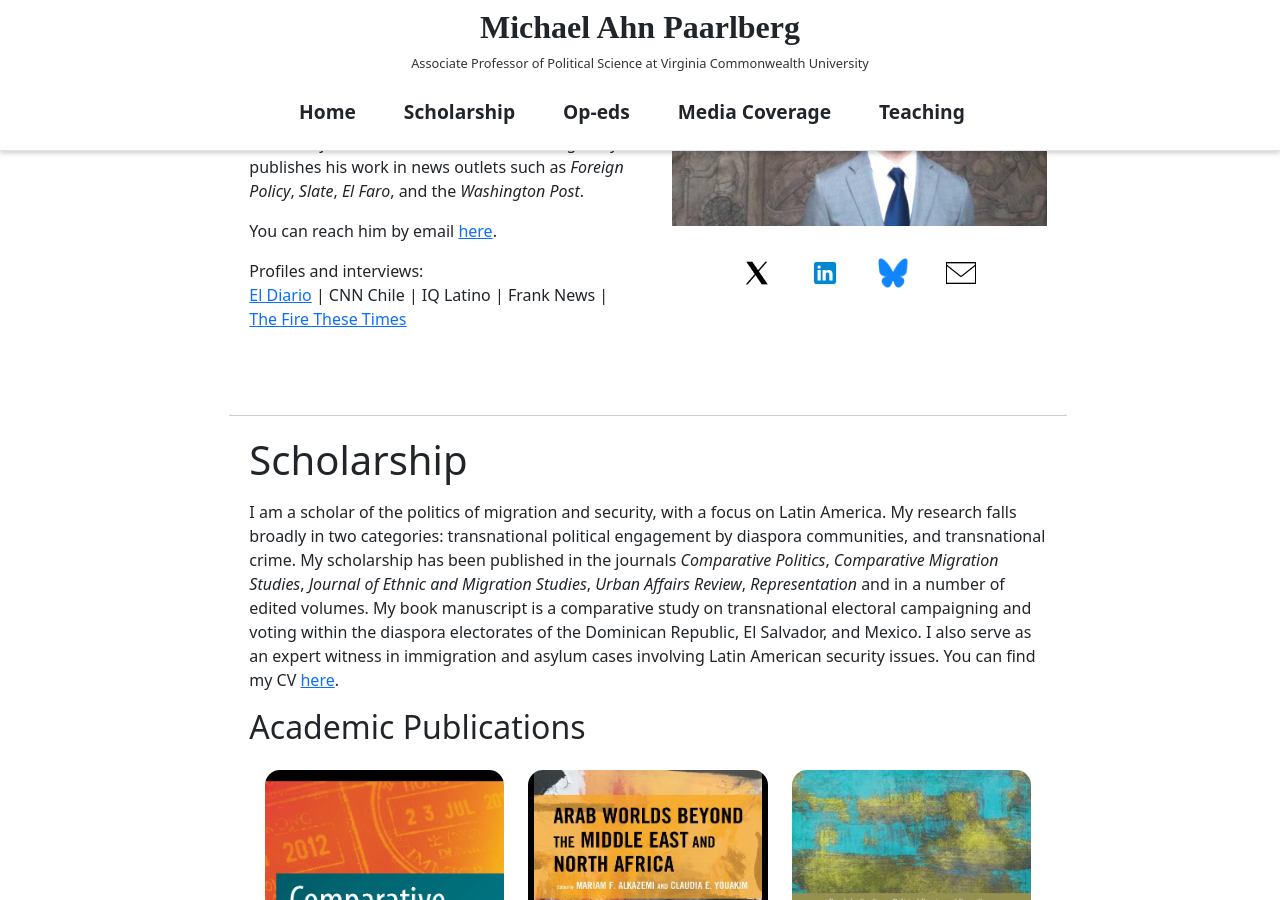
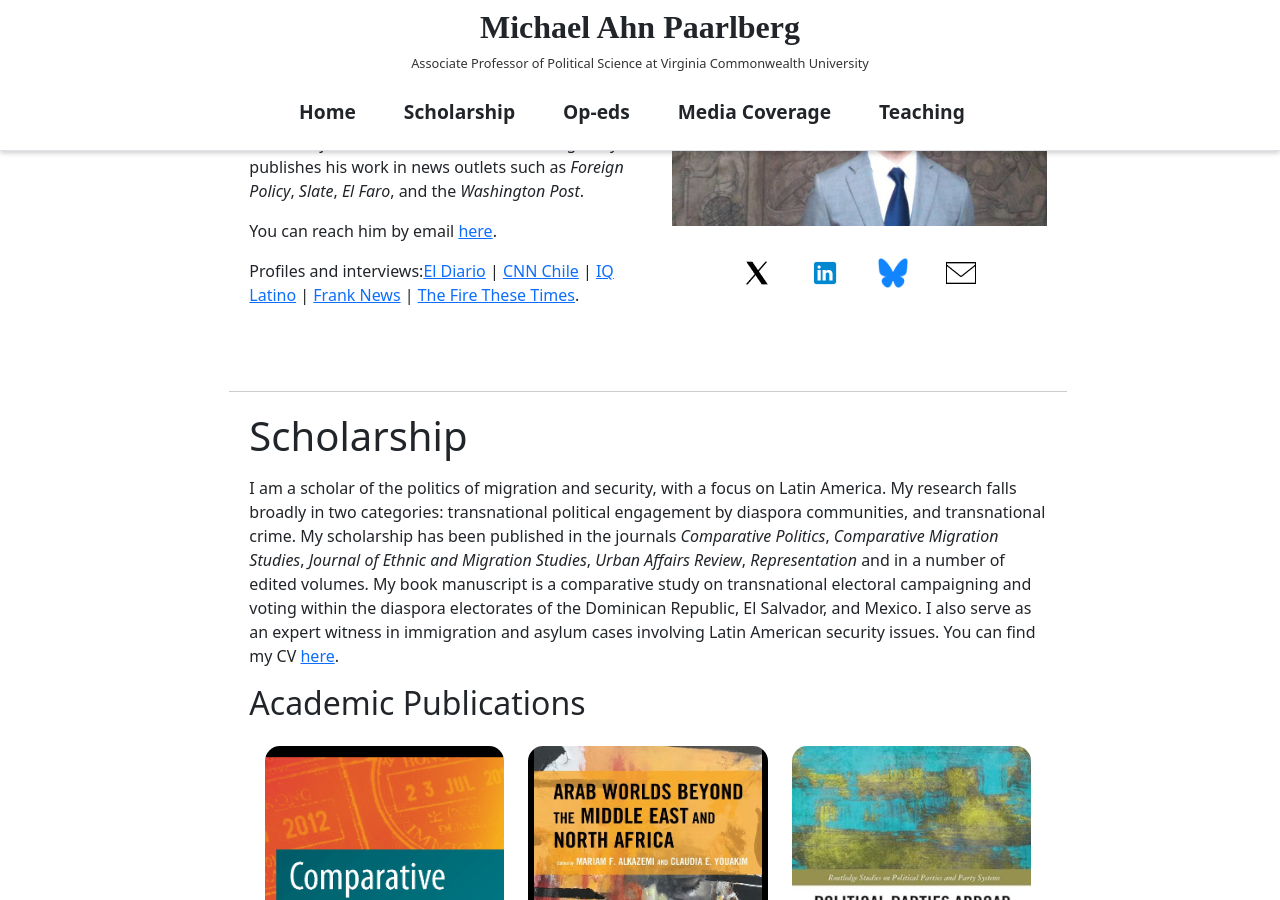
Before and after one commit to RelevantResearch/michael-paarlberg, a Jekyll site: the page built from _pages/home.md, in a window 1280 px wide and 900 px high, scrolled down 329 px. Built offline with Jekyll 4.4.1, drawn with Linux system fonts in a browser that asks for light colours.

```diff
--- a/_includes/home.html
+++ b/_includes/home.html
@@ -11,7 +11,7 @@
       You can reach him by email <a href="mailto:mapaarlberg@vcu.edu">here</a>.
     </p>
     <p>
-      Profiles and interviews:<br> <a href="https://www.eldiario.es/internacional/michael-paarlberg-exasesor-sanders-america-latina-gobierno-maduro-lastre-izquierda_128_11574306.html">El Diario</a> | CNN Chile | IQ Latino | Frank News | <a href="https://thefirethesetimes.com/2024/08/02/el-salvadors-gang-state-w-michael-paarlberg/">The Fire These Times</a>
+      Profiles and interviews:<a href="https://www.eldiario.es/internacional/michael-paarlberg-exasesor-sanders-america-latina-gobierno-maduro-lastre-izquierda_128_11574306.html">El Diario</a> | <a href="https://www.cnnchile.com/">CNN Chile</a> | <a href="https://iqlatino.org/">IQ Latino</a> | <a href="https://www.franknews.us/">Frank News</a> | <a href="https://thefirethesetimes.com/2024/08/02/el-salvadors-gang-state-w-michael-paarlberg/">The Fire These Times</a>.
     </p>
 
   </div>
```
